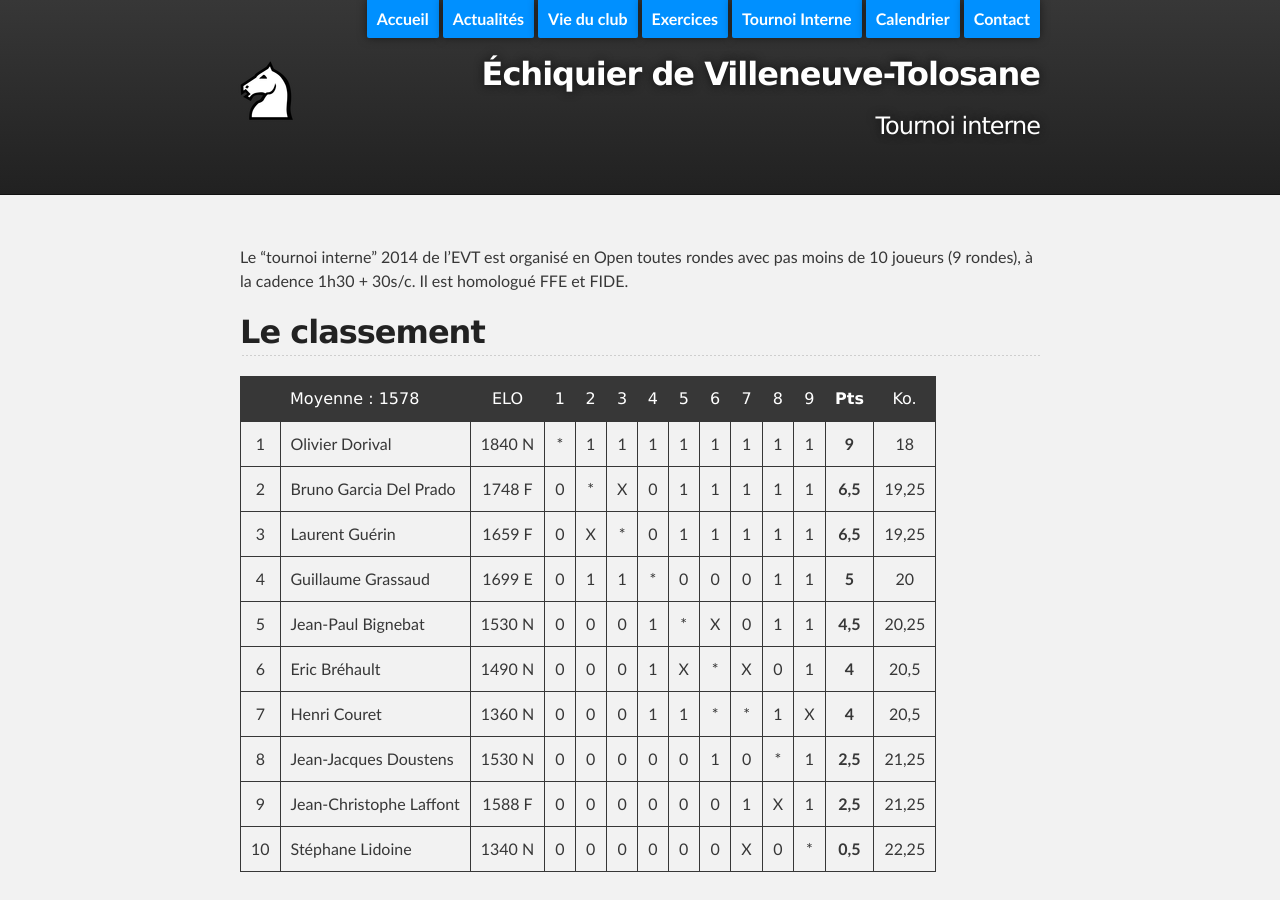
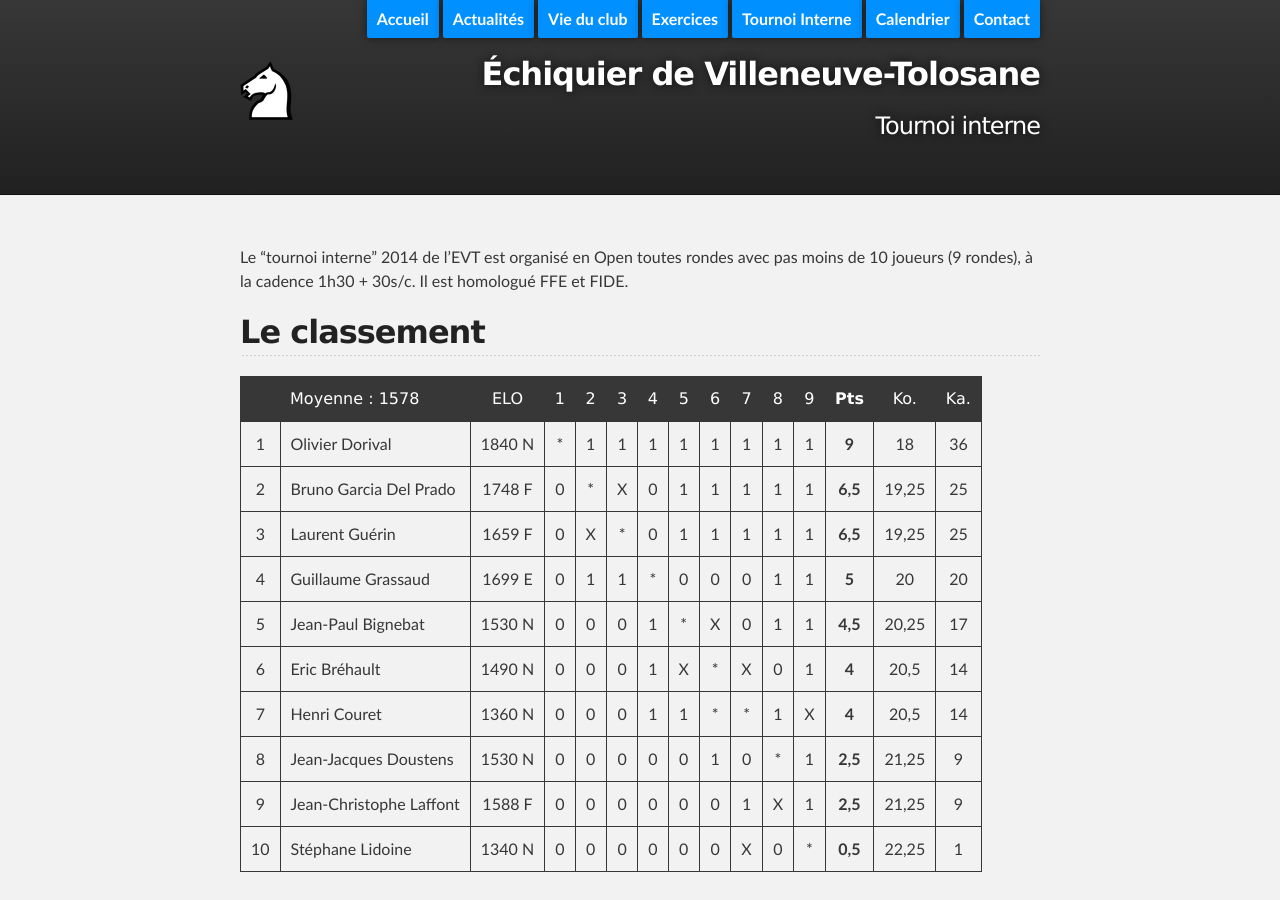
Before and after one commit to echiquier-villeneuve-tolosane/echiquier-villeneuve-tolosane.github.io, a Jekyll site: the page built from tournoiinterne.md, in a window 1280 px wide and 900 px high. Built offline with Jekyll 4.4.1, drawn with Linux system fonts in a browser that asks for light colours; nearby versions of some CDN libraries.

Commit message:
Updated tournoiinterne.md

```diff
--- a/tournoiinterne.md
+++ b/tournoiinterne.md
@@ -9,18 +9,18 @@
 
 ## Le classement
 
-|   | Moyenne : 1578          | ELO    | 1 | 2 | 3 | 4 | 5 | 6 | 7 | 8 | 9 | **Pts** | Ko. |
-|:-:| ----------------------- |:------:|:-:|:-:|:-:|:-:|:-:|:-:|:-:|:-:|:-:|:-:|:-:|
-|1  | Olivier Dorival 		  | 1840 N | * | 1 | 1 | 1 | 1 | 1 | 1 | 1 | 1 |  **9** | 18 |
-|2  | Bruno Garcia Del Prado  | 1748 F | 0 | * | X | 0 | 1 | 1 | 1 | 1 | 1 | **6,5** | 19,25 |
-|3  | Laurent Guérin          | 1659 F | 0 | X | * | 0 | 1 | 1 | 1 | 1 | 1 | **6,5** | 19,25 |
-|4  | Guillaume Grassaud      | 1699 E | 0 | 1 | 1 | * | 0 | 0 | 0 | 1 | 1 | **5** | 20 |
-|5  | Jean-Paul Bignebat      | 1530 N | 0 | 0 | 0 | 1 | * | X | 0 | 1 | 1 | **4,5** | 20,25 |
-|6  | Eric Bréhault           | 1490 N | 0 | 0 | 0 | 1 | X | * | X | 0 | 1 | **4** | 20,5 |
-|7  | Henri Couret            | 1360 N | 0 | 0 | 0 | 1 | 1 | * | * | 1 | X | **4** | 20,5 |
-|8  | Jean-Jacques Doustens   | 1530 N | 0 | 0 | 0 | 0 | 0 | 1 | 0 | * | 1 | **2,5** | 21,25 |
-|9  | Jean-Christophe Laffont | 1588 F | 0 | 0 | 0 | 0 | 0 | 0 | 1 | X | 1 | **2,5** | 21,25 |
-|10 | Stéphane Lidoine        | 1340 N | 0 | 0 | 0 | 0 | 0 | 0 | X | 0 | * | **0,5** | 22,25 |
+|   | Moyenne : 1578          | ELO    | 1 | 2 | 3 | 4 | 5 | 6 | 7 | 8 | 9 | **Pts** | Ko. | Ka. |
+|:-:| ----------------------- |:------:|:-:|:-:|:-:|:-:|:-:|:-:|:-:|:-:|:-:|:-:|:-:|:-:|
+|1  | Olivier Dorival 		  | 1840 N | * | 1 | 1 | 1 | 1 | 1 | 1 | 1 | 1 |  **9** | 18 | 36 |
+|2  | Bruno Garcia Del Prado  | 1748 F | 0 | * | X | 0 | 1 | 1 | 1 | 1 | 1 | **6,5** | 19,25 | 25 |
+|3  | Laurent Guérin          | 1659 F | 0 | X | * | 0 | 1 | 1 | 1 | 1 | 1 | **6,5** | 19,25 | 25 |
+|4  | Guillaume Grassaud      | 1699 E | 0 | 1 | 1 | * | 0 | 0 | 0 | 1 | 1 | **5** | 20 | 20 |
+|5  | Jean-Paul Bignebat      | 1530 N | 0 | 0 | 0 | 1 | * | X | 0 | 1 | 1 | **4,5** | 20,25 | 17 |
+|6  | Eric Bréhault           | 1490 N | 0 | 0 | 0 | 1 | X | * | X | 0 | 1 | **4** | 20,5 | 14 |
+|7  | Henri Couret            | 1360 N | 0 | 0 | 0 | 1 | 1 | * | * | 1 | X | **4** | 20,5 | 14 |
+|8  | Jean-Jacques Doustens   | 1530 N | 0 | 0 | 0 | 0 | 0 | 1 | 0 | * | 1 | **2,5** | 21,25 | 9 |
+|9  | Jean-Christophe Laffont | 1588 F | 0 | 0 | 0 | 0 | 0 | 0 | 1 | X | 1 | **2,5** | 21,25 | 9 |
+|10 | Stéphane Lidoine        | 1340 N | 0 | 0 | 0 | 0 | 0 | 0 | X | 0 | * | **0,5** | 22,25 | 1 |
 
 ## Le détail, ronde après ronde
 
```
